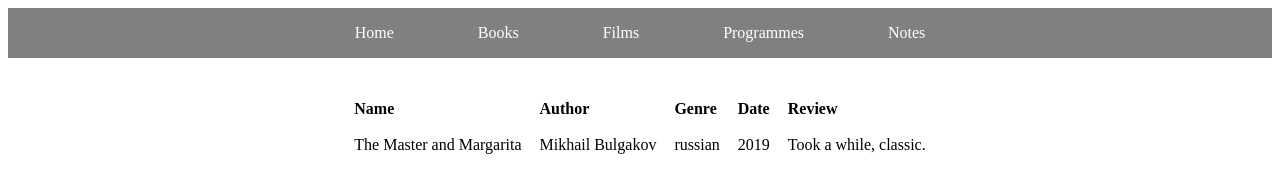
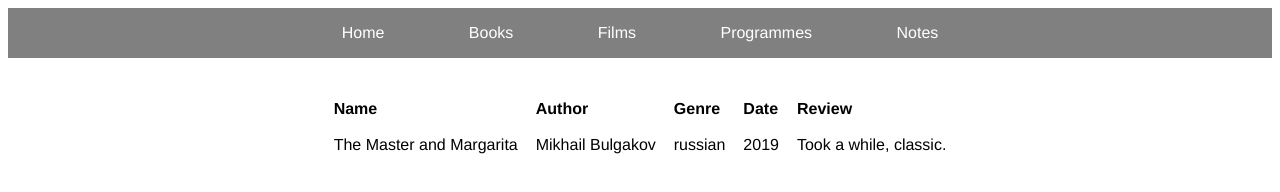
Before and after one commit to kingeta/kingeta.github.io, a plain HTML site: page index.html in a window 1280 px wide. Drawn offline with Linux system fonts and the light colour scheme.

Commit message:
Change some rubbish

```diff
--- a/css/sheet.css
+++ b/css/sheet.css
@@ -1,4 +1,8 @@
 /* Try to make some random top navigation bar thing */
+
+html {
+    font-family: Helvetica, serif;
+}
 
 .nav {
     background-color: grey;
--- a/index.html
+++ b/index.html
@@ -5,6 +5,7 @@
 <head>
 
     <meta charset="utf-8">
+    <meta name="viewport" content="width=device-width, initial-scale=1">
 
     <title>Test page</title>
     <meta name="description" content="Testing some rubbish">
@@ -23,7 +24,7 @@
 <body onload = "load()">
 
     <div class = "nav">
-        <a href = ?page=home>Home</a>
+        <a href = index.html>Home</a>
         <a href = ?page=books>Books</a>
         <a href = ?page=films>Films</a>
         <a href = ?page=programmes>Programmes</a>
@@ -31,8 +32,7 @@
     </div>
 
 
-    <table id = "mainTable">
-    </table>
+    <table id = "mainTable"></table>
 
 </body>
 
```
